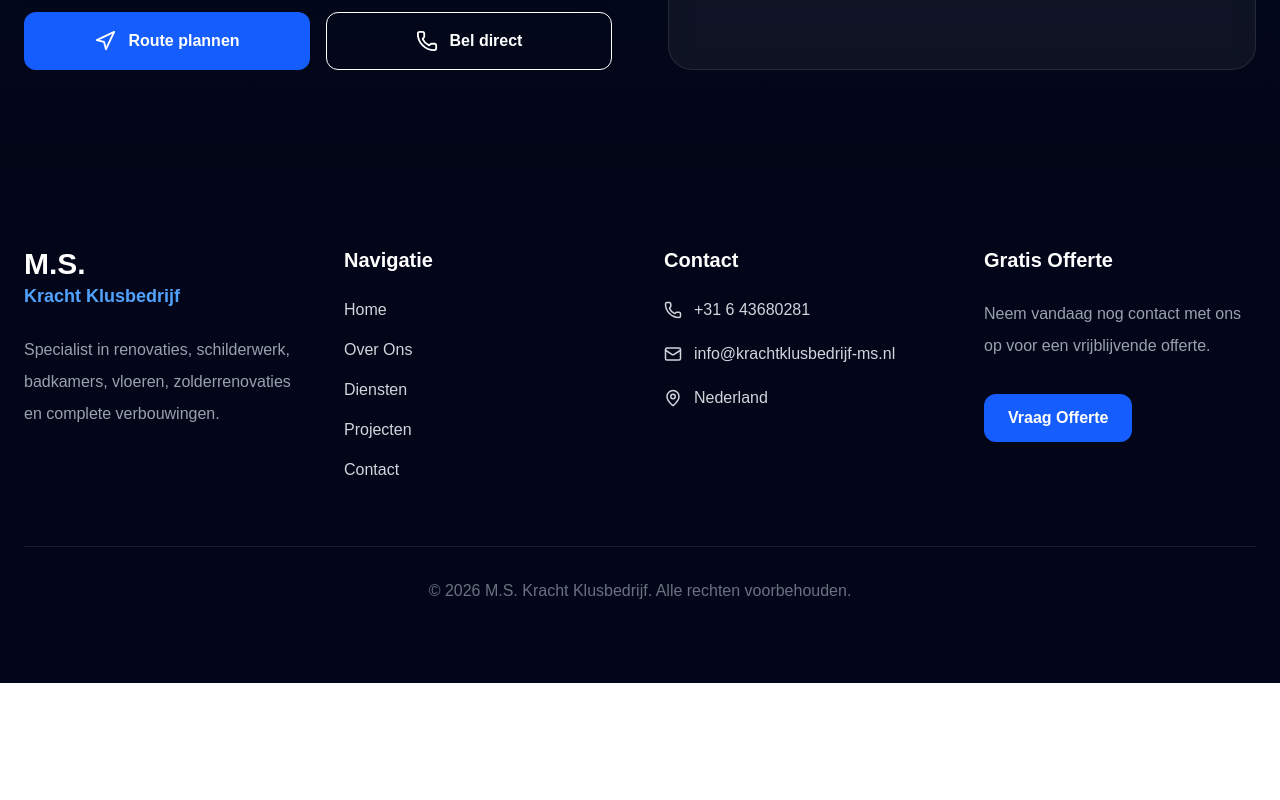
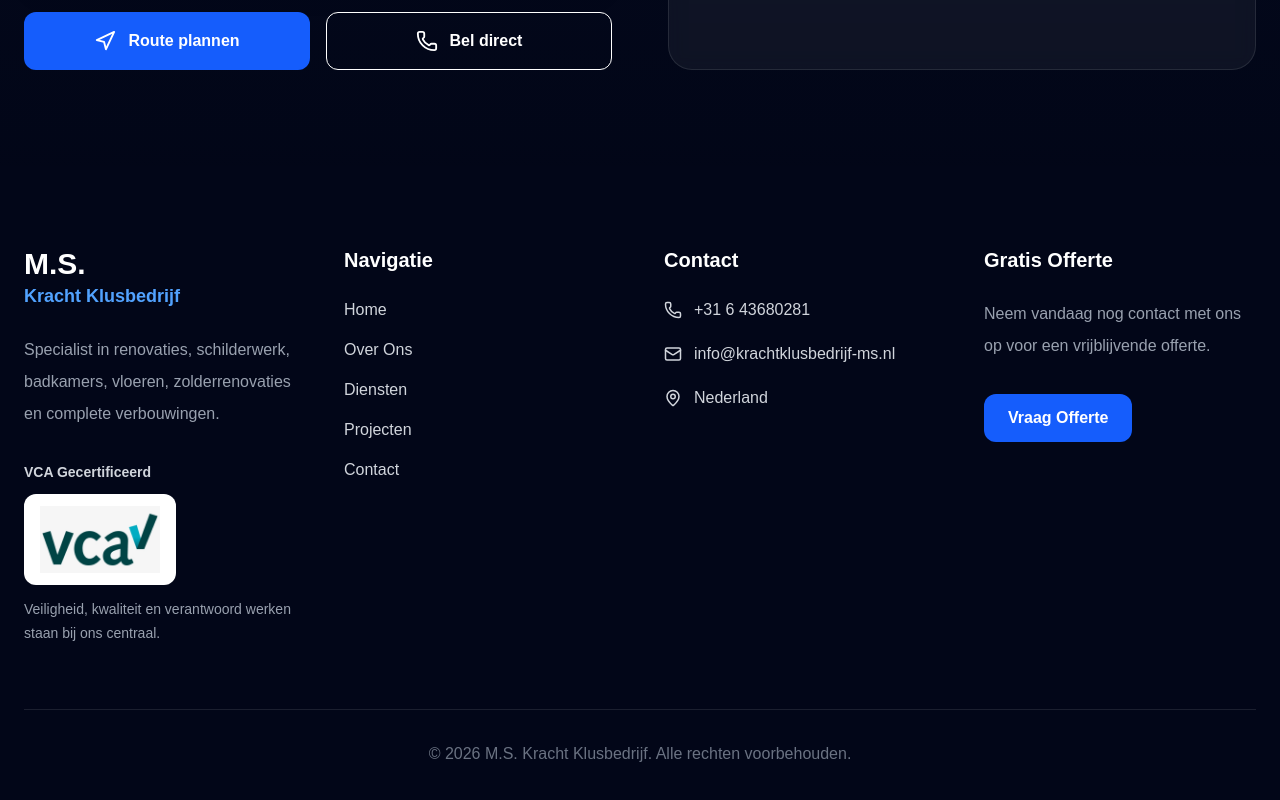
Before and after one commit to Meisamkali2/krachtklusbedrijf-ms, a Next.js app: page / in a window 1280 px wide. Shown: the part 9714-10514 px from the top of the page. Before the commit the page ends 10397 px from the top, so only its background shows below. Built offline with nearby package versions, Linux system fonts and the light colour scheme.

Commit message:
Add VCA certification to footer

```diff
--- a/app/components/Footer.tsx
+++ b/app/components/Footer.tsx
@@ -1,18 +1,15 @@
 import Link from "next/link";
+import Image from "next/image";
 import { Mail, Phone, MapPin } from "lucide-react";
 
 export default function Footer() {
   return (
     <footer className="bg-slate-950 text-white">
-
       <div className="mx-auto max-w-7xl px-6 py-20">
-
         <div className="grid gap-12 md:grid-cols-4">
 
           {/* Company */}
-
           <div>
-
             <h2 className="text-3xl font-black">
               M.S.
             </h2>
@@ -27,18 +24,36 @@ export default function Footer() {
               en complete verbouwingen.
             </p>
 
+            {/* VCA */}
+            <div className="mt-8">
+              <p className="mb-3 text-sm font-semibold text-gray-300">
+                VCA Gecertificeerd
+              </p>
+
+              <div className="inline-flex items-center rounded-xl bg-white px-4 py-3">
+                <Image
+                  src="/images/vca.png"
+                  alt="VCA"
+                  width={120}
+                  height={60}
+                  className="h-auto w-[120px]"
+                />
+              </div>
+
+              <p className="mt-3 max-w-xs text-sm leading-6 text-gray-400">
+                Veiligheid, kwaliteit en verantwoord werken
+                staan bij ons centraal.
+              </p>
+            </div>
           </div>
 
           {/* Menu */}
-
           <div>
-
             <h3 className="mb-6 text-xl font-bold">
               Navigatie
             </h3>
 
             <div className="flex flex-col gap-4 text-gray-300">
-
               <Link href="/">
                 Home
               </Link>
@@ -58,15 +73,11 @@ export default function Footer() {
               <Link href="#contact">
                 Contact
               </Link>
-
             </div>
-
           </div>
 
           {/* Contact */}
-
           <div>
-
             <h3 className="mb-6 text-xl font-bold">
               Contact
             </h3>
@@ -74,37 +85,25 @@ export default function Footer() {
             <div className="space-y-5 text-gray-300">
 
               <div className="flex items-center gap-3">
-
                 <Phone size={18} />
-
                 <span>+31 6 43680281</span>
-
               </div>
 
               <div className="flex items-center gap-3">
-
                 <Mail size={18} />
-
                 <span>info@krachtklusbedrijf-ms.nl</span>
-
               </div>
 
               <div className="flex items-center gap-3">
-
                 <MapPin size={18} />
-
                 <span>Nederland</span>
-
               </div>
 
             </div>
-
           </div>
 
           {/* CTA */}
-
           <div>
-
             <h3 className="mb-6 text-xl font-bold">
               Gratis Offerte
             </h3>
@@ -120,20 +119,17 @@ export default function Footer() {
             >
               Vraag Offerte
             </a>
-
           </div>
 
         </div>
 
+        {/* Bottom */}
         <div className="mt-16 border-t border-white/10 pt-8 text-center text-gray-500">
-
           © {new Date().getFullYear()} M.S. Kracht Klusbedrijf.
           Alle rechten voorbehouden.
-
         </div>
 
       </div>
-
     </footer>
   );
 }
```
Also changed, not shown: public/images/vca.png (added).
